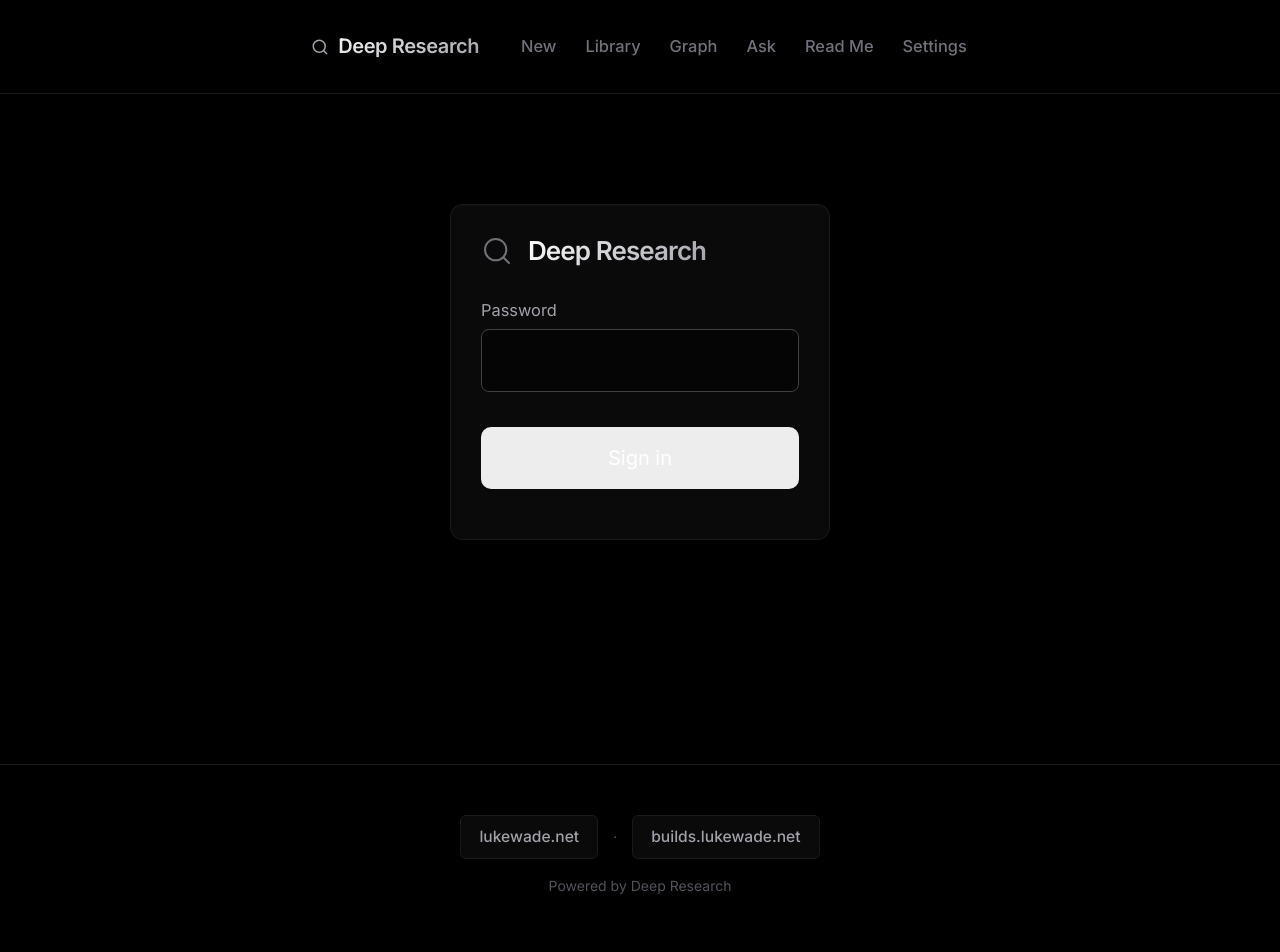
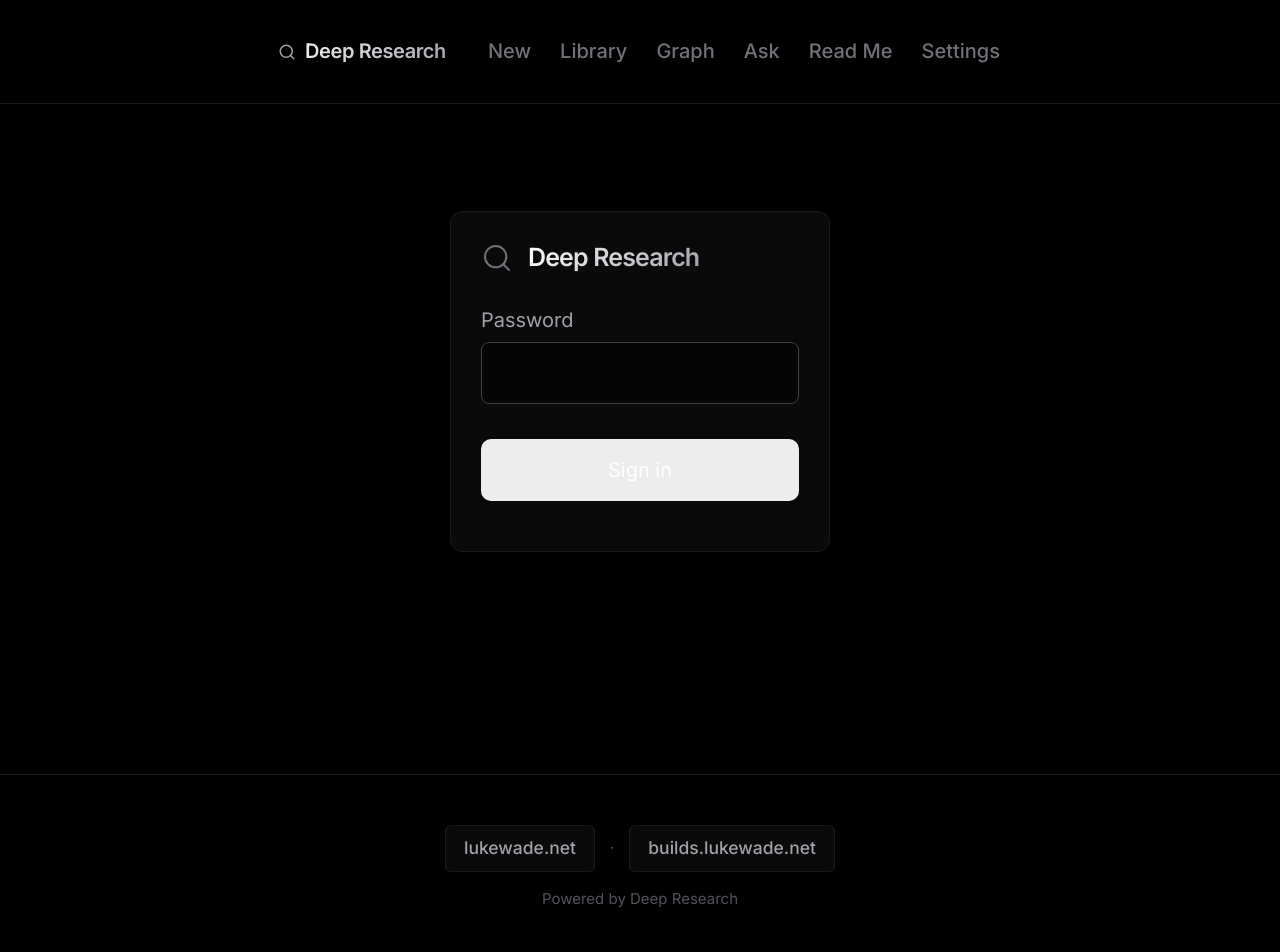
Before and after one commit to lukeswade/mkw, a FastAPI app: page /login in a window 1280 px wide. Before the commit the page ends 894 px from the top, so only its background shows below. Run offline with FastAPI, Linux system fonts and the light colour scheme; parts of the project's set-up code (start-up, migrations or seed data) failed here and were passed over.

Commit message:
fix: normalize font sizing and fix squished search bar layout

```diff
--- a/app/web/static/app.css
+++ b/app/web/static/app.css
@@ -25,6 +25,16 @@
   --accent-hover: #ffffff;
   --accent-text: #000000;
   --accent-glow: rgba(255, 255, 255, 0.08);
+
+  /* Typography Scale */
+  --text-xs: 0.75rem;
+  --text-sm: 0.875rem;
+  --text-base: 1rem;
+  --text-lg: 1.125rem;
+  --text-xl: 1.25rem;
+  --text-2xl: 1.5rem;
+  --text-3xl: 2rem;
+  --text-4xl: 2.5rem;
 
   /* Pico Overrides */
   --pico-font-family: 'Inter', -apple-system, BlinkMacSystemFont, "Segoe UI", Roboto, sans-serif;
@@ -76,7 +86,7 @@ body {
   background-color: var(--bg-base);
   color: var(--text-primary);
   line-height: 1.65;
-  font-size: 14px;
+  font-size: var(--text-base);
   -webkit-font-smoothing: antialiased;
   -moz-osx-font-smoothing: grayscale;
   position: relative;
@@ -111,12 +121,12 @@ h1, h2, h3, h4, h5 {
   color: #fff;
   line-height: 1.25;
 }
-h1 { font-size: 2rem; }
-h2 { font-size: 1.4rem; }
-h3 { font-size: 1.15rem; }
+h1 { font-size: var(--text-3xl); }
+h2 { font-size: var(--text-2xl); }
+h3 { font-size: var(--text-lg); }
 
 .hero h1, .run-header h1, .page-header h1 {
-  font-size: 2.2rem;
+  font-size: var(--text-4xl);
   font-weight: 600;
   margin-bottom: 0.25rem;
   background: linear-gradient(135deg, #ffffff 0%, #a1a1aa 100%);
@@ -216,7 +226,7 @@ h3 { font-size: 1.15rem; }
 .topnav ul a {
   text-decoration: none;
   color: var(--text-muted);
-  font-size: 0.82rem;
+  font-size: var(--text-base);
   font-weight: 450;
   padding: 0.35rem 0.6rem;
   border-radius: 6px;
@@ -247,7 +257,12 @@ h3 { font-size: 1.15rem; }
 }
 
 /* ---- Inputs & Controls ---- */
-input:not([type="checkbox"]):not([type="radio"]):not([type="submit"]):not([type="button"]):not([type="range"]),
+input[type="text"],
+input[type="search"],
+input[type="password"],
+input[type="email"],
+input[type="number"],
+input[type="url"],
 textarea,
 select {
   width: 100%;
@@ -256,7 +271,7 @@ select {
   border-radius: 8px;
   padding: 0.7rem 0.85rem;
   font-family: inherit;
-  font-size: 0.9rem;
+  font-size: var(--text-base);
   color: #fff;
   transition: border-color 0.2s ease, background 0.2s ease;
 }
@@ -849,7 +865,7 @@ input[type="checkbox"] {
 .card label {
   display: block;
   color: var(--text-secondary);
-  font-size: 0.82rem;
+  font-size: var(--text-base);
   margin-bottom: 0.75rem;
 }
 .test-row {
@@ -936,7 +952,7 @@ input[type="checkbox"] {
 .login-header svg { color: var(--text-muted); }
 .login-header h2 {
   margin: 0;
-  font-size: 1.3rem;
+  font-size: var(--text-xl);
   background: linear-gradient(135deg, #fff, #a1a1aa);
   -webkit-background-clip: text;
   -webkit-text-fill-color: transparent;
@@ -979,7 +995,7 @@ input[type="checkbox"] {
   display: inline-block;
   padding: 0.4rem 0.9rem;
   border-radius: 6px;
-  font-size: 0.78rem;
+  font-size: var(--text-sm);
   font-weight: 500;
   color: var(--text-secondary);
   background: var(--bg-surface);
@@ -994,11 +1010,11 @@ input[type="checkbox"] {
 }
 .footer-sep {
   color: var(--text-faint);
-  font-size: 0.7rem;
+  font-size: var(--text-xs);
 }
 .footer-copy {
   color: var(--text-faint);
-  font-size: 0.7rem;
+  font-size: var(--text-xs);
   margin-top: 0.75rem;
   margin-bottom: 0;
 }
```
Also changed, not shown: other parts of app/web/static/app.css (+57 -56 lines).
